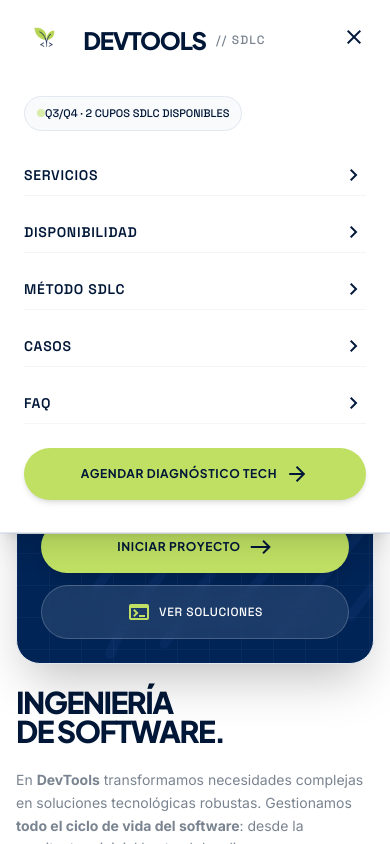
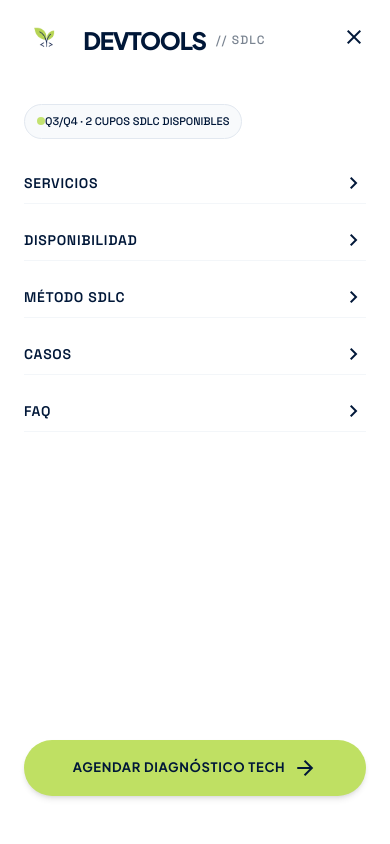
Before and after one commit to Daniielmayo/devtools, a Next.js app: page / in a window 390 px wide. Both pictures are taken after a click on the button "menu". Shown: the top 844 px of the page. Built offline with nearby package versions, Linux system fonts and the light colour scheme.

Commit message:
feat: add custom entry animations and update mobile header and hero section layouts

```diff
--- a/app/globals.css
+++ b/app/globals.css
@@ -37,3 +37,39 @@
   font-family: var(--font-body);
   -webkit-font-smoothing: antialiased;
 }
+
+/* Entry Animations */
+@keyframes fadeUp {
+  from {
+    opacity: 0;
+    transform: translateY(24px);
+  }
+  to {
+    opacity: 1;
+    transform: translateY(0);
+  }
+}
+
+@keyframes fadeIn {
+  from {
+    opacity: 0;
+  }
+  to {
+    opacity: 1;
+  }
+}
+
+.animate-fade-up {
+  animation: fadeUp 0.85s cubic-bezier(0.16, 1, 0.3, 1) both;
+}
+
+.animate-fade-in {
+  animation: fadeIn 0.85s cubic-bezier(0.16, 1, 0.3, 1) both;
+}
+
+.delay-100 { animation-delay: 100ms; }
+.delay-150 { animation-delay: 150ms; }
+.delay-200 { animation-delay: 200ms; }
+.delay-300 { animation-delay: 300ms; }
+.delay-400 { animation-delay: 400ms; }
+.delay-500 { animation-delay: 500ms; }
--- a/components/Header.tsx
+++ b/components/Header.tsx
@@ -99,8 +99,13 @@
       </div>
 
       {/* Mobile Navigation Drawer */}
-      {isOpen && (
-        <div className="md:hidden bg-white border-b border-brand-border px-6 pt-4 pb-8 flex flex-col gap-6 shadow-xl animate-in slide-in-from-top-2 duration-200">
+      <div
+        className={`md:hidden fixed top-20 left-0 w-full h-[calc(100vh-5rem)] bg-white px-6 pt-6 pb-8 flex flex-col gap-6 overflow-y-auto transition-all duration-300 ease-in-out ${
+          isOpen
+            ? "opacity-100 translate-x-0"
+            : "opacity-0 -translate-x-4 pointer-events-none"
+        }`}
+      >
         <div className="flex items-center justify-between px-3 py-2 rounded-full bg-brand-light border border-brand-border w-fit">
           <span className="w-2 h-2 rounded-full bg-brand-lime animate-pulse"></span>
           <span className="font-mono text-[11px] text-brand-navy font-medium">
@@ -108,7 +113,7 @@
           </span>
         </div>
 
-          <nav className="flex flex-col gap-4 font-mono text-sm uppercase tracking-wider text-brand-navy font-semibold">
+        <nav className="flex flex-col gap-4 font-mono text-sm uppercase tracking-wider text-brand-navy font-semibold flex-grow">
           <a
             href="#servicios"
             onClick={closeMenu}
@@ -154,7 +159,7 @@
         <a
           href="#contacto"
           onClick={closeMenu}
-            className="w-full text-center py-3.5 rounded-full bg-brand-lime text-brand-navy font-display font-bold text-xs uppercase tracking-wider shadow-md flex items-center justify-center gap-2"
+          className="w-full text-center py-4 rounded-full bg-brand-lime text-brand-navy font-display font-bold text-[13px] uppercase tracking-wider shadow-md flex items-center justify-center gap-2 mt-auto mb-4"
         >
           <span>Agendar Diagnóstico Tech</span>
           <span className="material-symbols-outlined text-[16px]">
@@ -162,7 +167,6 @@
           </span>
         </a>
       </div>
-      )}
     </header>
   );
 }
--- a/components/HeroSection.tsx
+++ b/components/HeroSection.tsx
@@ -2,18 +2,13 @@
   return (
     <section className="max-w-[1240px] mx-auto px-4 sm:px-6 pt-6 sm:pt-16 pb-10 sm:pb-12 flex flex-col gap-6 sm:gap-8">
       {/* Hero Visual Card: 1st on mobile, 2nd on desktop */}
-      <div className="order-1 lg:order-2 relative w-full min-h-[560px] sm:min-h-[280px] lg:h-[520px] rounded-[24px] sm:rounded-[28px] overflow-hidden bg-brand-deep shadow-2xl border border-brand-border p-6 sm:p-8 flex flex-col justify-between">
+      <div className="order-1 lg:order-2 relative w-full min-h-[560px] sm:min-h-[280px] lg:h-[520px] rounded-[24px] sm:rounded-[28px] overflow-hidden bg-brand-deep shadow-2xl border border-brand-border p-6 sm:p-8 flex flex-col justify-between animate-fade-up delay-200">
         {/* Background Overlays & Brand Line Accents */}
         <div className="absolute inset-0 bg-[radial-gradient(ellipse_at_top_right,_var(--tw-gradient-stops))] from-blue-900/40 via-brand-deep to-brand-navy pointer-events-none"></div>
         <div className="absolute inset-0 bg-[linear-gradient(to_right,#ffffff08_1px,transparent_1px),linear-gradient(to_bottom,#ffffff08_1px,transparent_1px)] bg-[size:32px_32px] pointer-events-none"></div>
-        <img
-          src="/LINEAS HORIZONTALES AZUL-1.png"
-          alt=""
-          className="absolute -right-10 top-0 w-80 sm:w-[500px] h-full object-cover opacity-25 pointer-events-none mix-blend-screen"
-        />
 
         {/* Technical Status Badge */}
-        <div className="relative sm:absolute sm:top-8 sm:right-8 bg-brand-navy/90 backdrop-blur-md text-white border border-white/10 rounded-2xl p-4 sm:p-5 shadow-2xl w-full sm:max-w-xs z-10 mb-6 sm:mb-0">
+        <div className="relative sm:absolute sm:top-8 sm:right-8 bg-brand-navy/90 backdrop-blur-md text-white border border-white/10 rounded-2xl p-4 sm:p-5 shadow-2xl w-full sm:max-w-xs z-10 mb-6 sm:mb-0 animate-fade-up delay-300">
           <div className="font-mono text-[10px] sm:text-[11px] uppercase tracking-widest text-brand-lime font-bold mb-1">
             MÉTRICAS SDLC // DEVTOOLS
           </div>
@@ -37,7 +32,7 @@
         </div>
 
         {/* Action Bar */}
-        <div className="relative sm:absolute sm:bottom-8 sm:left-8 flex flex-col sm:flex-row items-stretch sm:items-center gap-3 z-10 w-full sm:w-auto mt-auto sm:mt-0">
+        <div className="relative sm:absolute sm:bottom-8 sm:left-8 flex flex-col sm:flex-row items-stretch sm:items-center gap-3 z-10 w-full sm:w-auto mt-auto sm:mt-0 animate-fade-up delay-400">
           <a
             href="#contacto"
             className="px-6 py-3.5 rounded-full bg-brand-lime text-brand-navy font-display font-bold text-xs sm:text-sm uppercase tracking-wider hover:bg-white transition-all shadow-lg flex items-center justify-center gap-2"
@@ -61,13 +56,13 @@
 
       {/* Top Row: Titular monumental + Subtítulo: 2nd on mobile, 1st on desktop */}
       <div className="order-2 lg:order-1 grid grid-cols-1 lg:grid-cols-12 gap-6 sm:gap-8 items-end">
-        <div className="lg:col-span-8">
+        <div className="lg:col-span-8 animate-fade-up">
           <h1 className="font-display font-extrabold text-3xl sm:text-6xl lg:text-[90px] leading-[0.95] sm:leading-[0.92] tracking-tighter uppercase text-brand-navy">
             INGENIERÍA <br />
             DE SOFTWARE.
           </h1>
         </div>
-        <div className="lg:col-span-4 pb-1 sm:pb-2">
+        <div className="lg:col-span-4 pb-1 sm:pb-2 animate-fade-up delay-150">
           <p className="text-brand-slate text-sm sm:text-lg leading-relaxed">
             En <strong>DevTools</strong> transformamos necesidades complejas en
             soluciones tecnológicas robustas. Gestionamos{" "}
```
Lines whose indentation alone changed are shown as unchanged.
